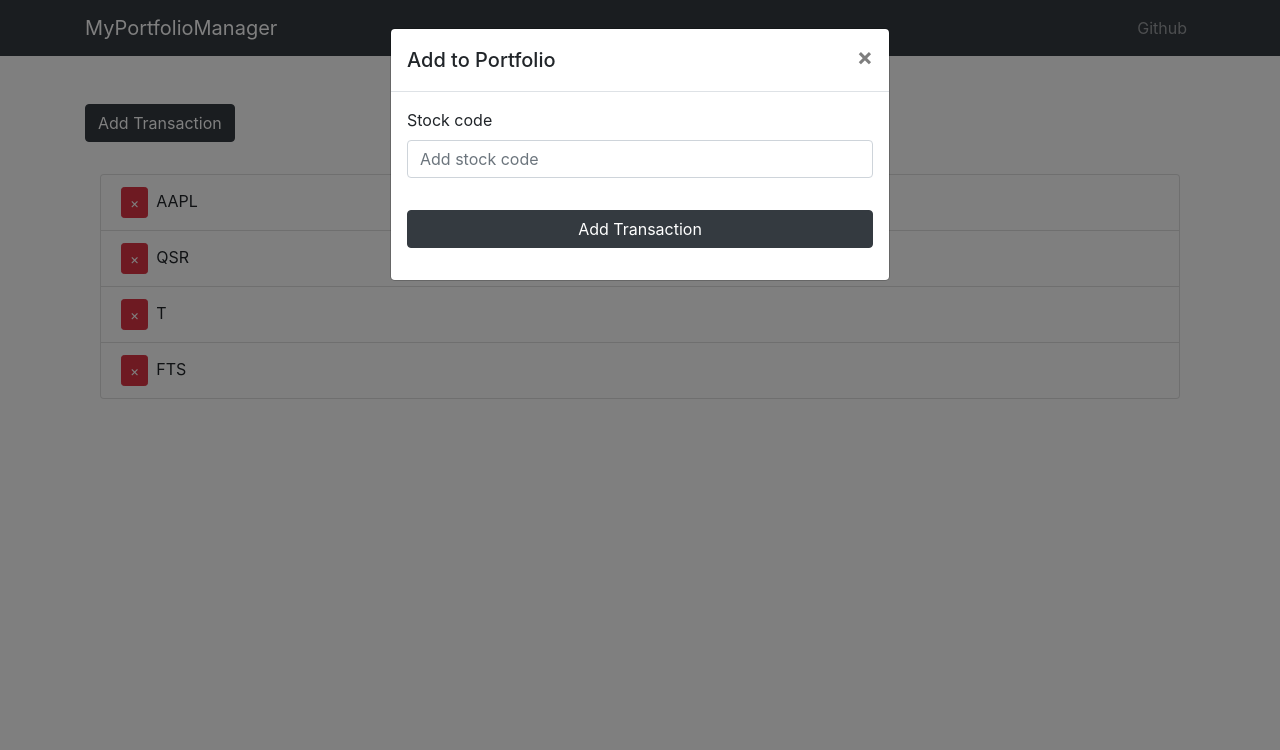
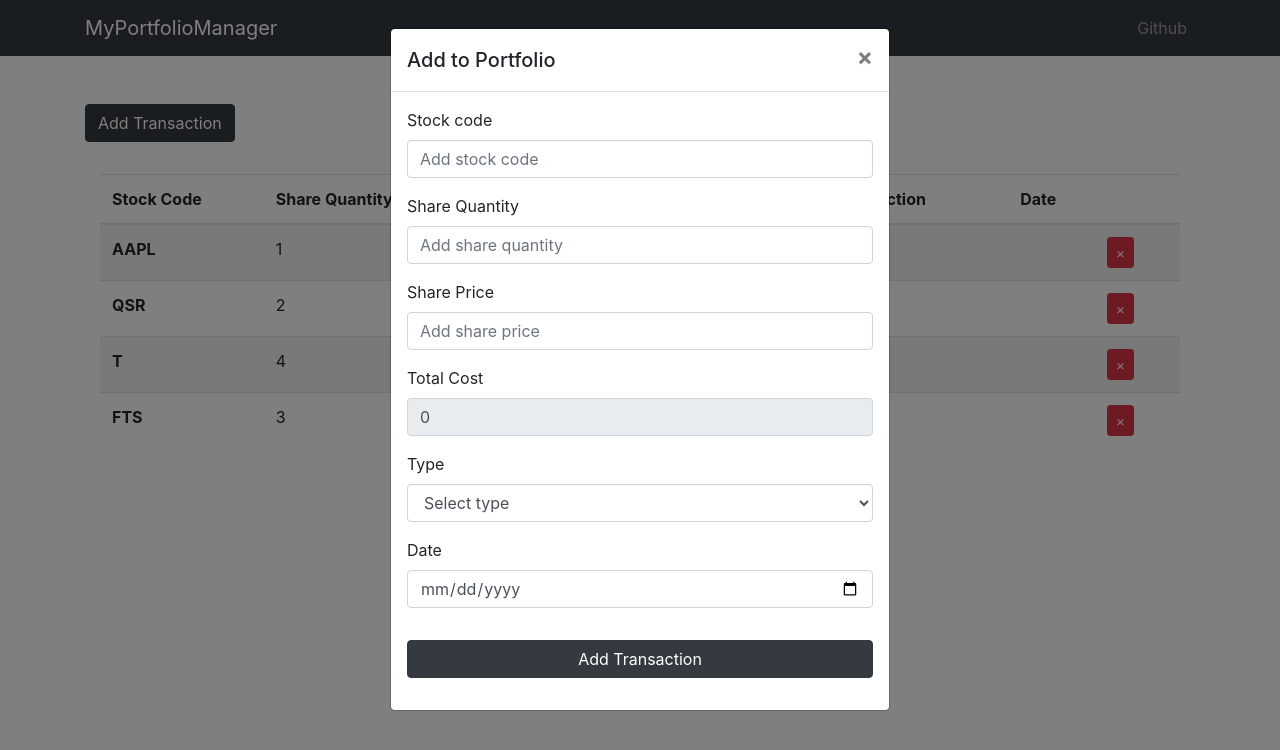
Before and after one commit to adlascio/myportfoliomanager, a React (Create React App) app in the folder client/: page / in a window 1280 px wide. Both pictures are taken after a click on the button "Add Transaction". Shown: the top 750 px of the page. Built offline with nearby package versions, Linux system fonts and the light colour scheme.

Commit message:
added table and all fields in modal

```diff
--- a/client/src/components/Portfolio.js
+++ b/client/src/components/Portfolio.js
@@ -1,6 +1,5 @@
 import React, { Component } from "react";
-import { Container, ListGroup, ListGroupItem, Button } from "reactstrap";
-import { CSSTransition, TransitionGroup } from "react-transition-group";
+import { Container, Button, Table } from "reactstrap";
 import { connect } from "react-redux";
 import {
   getTransactions,
@@ -21,25 +20,41 @@ class Portfolio extends Component {
     const { transactions } = this.props.transaction;
     return (
       <Container>
-        <ListGroup>
-          <TransitionGroup className="transactions-list">
-            {transactions.map(({ id, code }) => (
-              <CSSTransition key={id} timeout={500} classNames="fade">
-                <ListGroupItem>
+        <Table striped hover>
+          <thead>
+            <tr>
+              <th>Stock Code</th>
+              <th>Share Quantity</th>
+              <th>Share Price</th>
+              <th>Total Cost</th>
+              <th>Type Transaction</th>
+              <th>Date</th>
+              <th />
+            </tr>
+          </thead>
+          <tbody>
+            {transactions.map(transaction => (
+              <tr>
+                <th scope="row">{transaction.code}</th>
+                <td>{transaction.shareQty}</td>
+                <td>${transaction.sharePrice}</td>
+                <td>${transaction.sharePrice * transaction.shareQty}</td>
+                <td>{transaction.type}</td>
+                <td>{transaction.date}</td>
+                <td>
                   <Button
                     className="remove-btn"
                     color="danger"
                     size="sm"
-                    onClick={this.onDeleteClick.bind(this, id)}
+                    onClick={this.onDeleteClick.bind(this, transaction.id)}
                   >
                     &times;
                   </Button>
-                  {code}
-                </ListGroupItem>
-              </CSSTransition>
+                </td>
+              </tr>
             ))}
-          </TransitionGroup>
-        </ListGroup>
+          </tbody>
+        </Table>
       </Container>
     );
   }
--- a/client/src/components/TransactionModal.js
+++ b/client/src/components/TransactionModal.js
@@ -18,7 +18,9 @@ class TransactionModal extends Component {
     modal: false,
     code: "",
     sharePrice: null,
-    shareQty: null
+    shareQty: null,
+    type: "",
+    date: null
   };
 
   toggle = () => {
@@ -35,17 +37,37 @@ class TransactionModal extends Component {
 
   onSubmit = e => {
     e.preventDefault();
+    if (
+      !this.state.code ||
+      !this.state.shareQty ||
+      !this.state.type ||
+      !this.state.date
+    ) {
+      return;
+    }
     const newTransaction = {
       id: uuid(),
-      code: this.state.code
+      code: this.state.code,
+      shareQty: this.state.shareQty,
+      sharePrice: this.state.sharePrice,
+      type: this.state.type,
+      date: this.state.date
     };
 
     this.props.addTransactions(newTransaction);
+    this.setState({
+      code: "",
+      sharePrice: null,
+      shareQty: null,
+      type: "",
+      date: null
+    });
 
     this.toggle();
   };
 
   render() {
+    const totalCost = this.state.sharePrice * this.state.shareQty;
     return (
       <div>
         <Button
@@ -68,6 +90,61 @@ class TransactionModal extends Component {
                   placeholder="Add stock code"
                   onChange={this.onChange}
                 />
+              </FormGroup>
+              <FormGroup>
+                <Label for="shareQty">Share Quantity</Label>
+                <Input
+                  type="number"
+                  name="shareQty"
+                  id="shareQty"
+                  placeholder="Add share quantity"
+                  onChange={this.onChange}
+                />
+              </FormGroup>
+              <FormGroup>
+                <Label for="sharePrice">Share Price</Label>
+                <Input
+                  type="number"
+                  name="sharePrice"
+                  id="sharePrice"
+                  placeholder="Add share price"
+                  onChange={this.onChange}
+                />
+              </FormGroup>
+              <FormGroup>
+                <Label for="totalCost">Total Cost</Label>
+                <Input
+                  type="text"
+                  name="totalCost"
+                  id="totalCost"
+                  value={totalCost}
+                  disabled
+                />
+              </FormGroup>
+              <FormGroup>
+                <Label for="totalCost">Type</Label>
+                <Input
+                  type="select"
+                  name="type"
+                  id="type"
+                  onChange={this.onChange}
+                  defaultValue=""
+                >
+                  <option value="">Select type</option>
+                  <option value="Buy">Buy</option>
+                  <option value="Sell">Sell</option>
+                </Input>
+              </FormGroup>
+              <FormGroup>
+                <Label for="date">Date</Label>
+                <Input
+                  type="date"
+                  name="date"
+                  id="date"
+                  onChange={this.onChange}
+                />
+              </FormGroup>
+              <FormGroup>
                 <Button color="dark" style={{ marginTop: "2rem" }} block>
                   Add Transaction
                 </Button>
```
